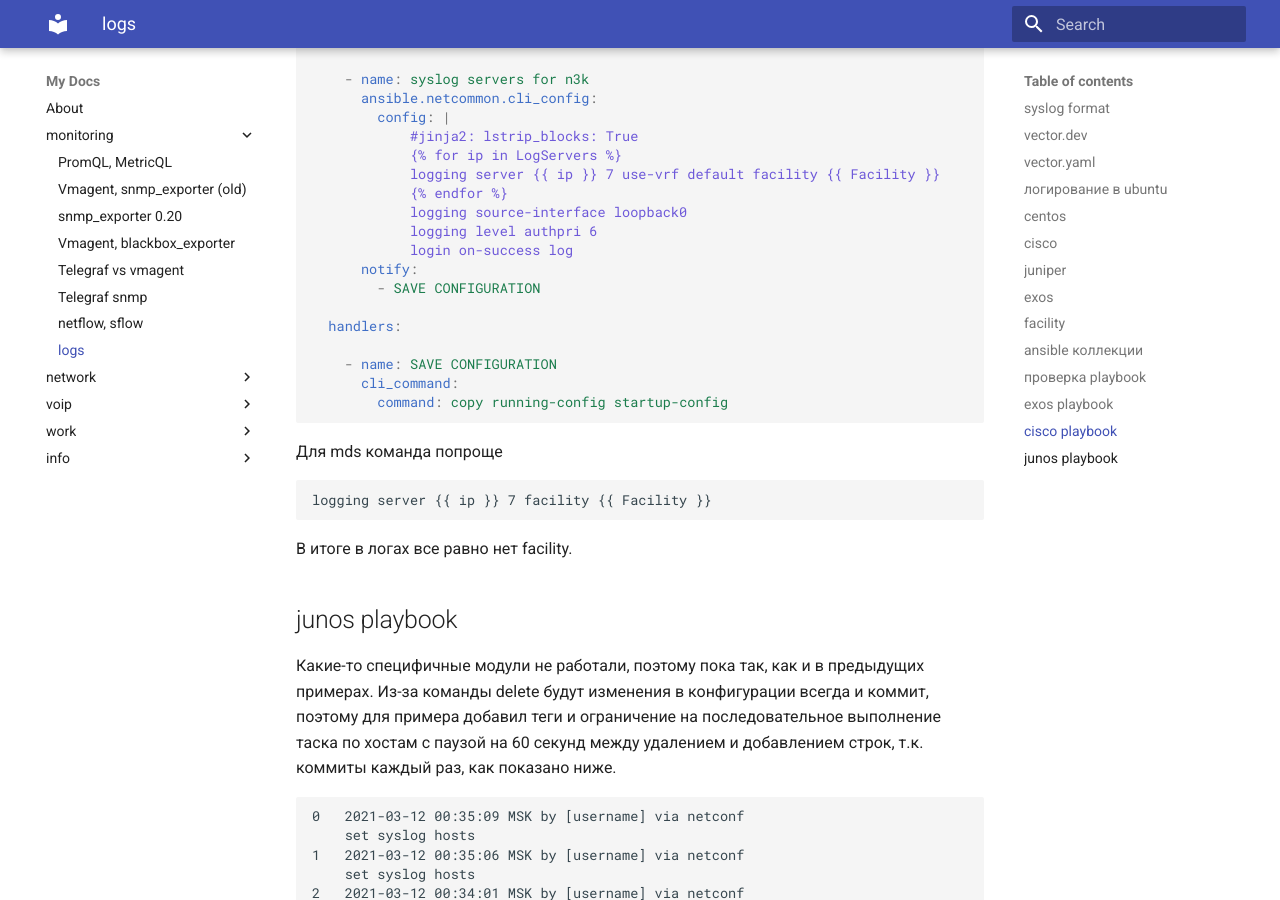
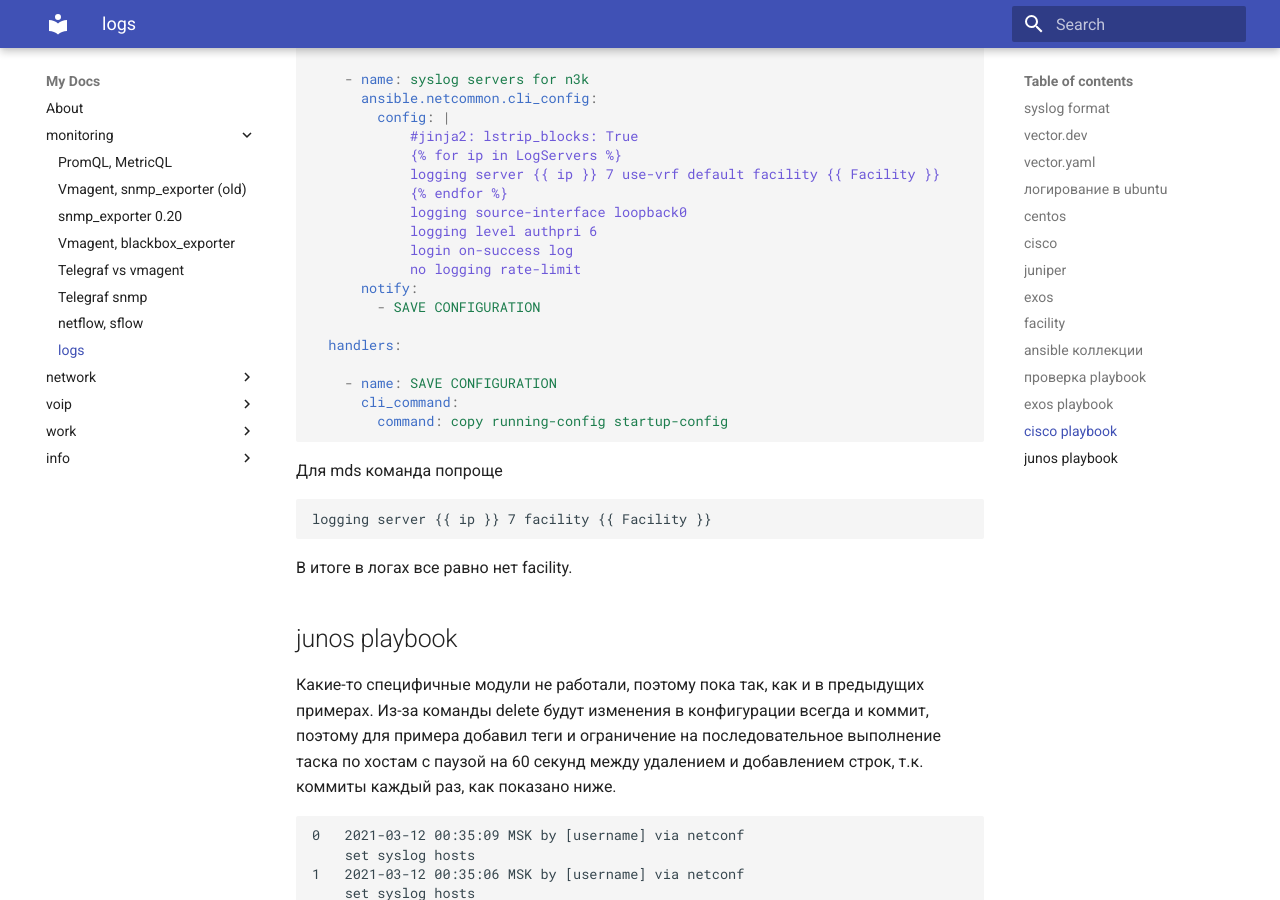
Before and after one commit to v98765/v98765.github.io, an MkDocs documentation site: the page built from docs/monitoring/logs.md, in a window 1280 px wide and 900 px high, scrolled down 5294 px. Built offline with MkDocs 1.6.1 and Material for MkDocs 9.7.7, drawn with Linux system fonts in a browser that asks for light colours.

Commit message:
disable rate-limit

```diff
--- a/docs/monitoring/logs.md
+++ b/docs/monitoring/logs.md
@@ -235,6 +235,7 @@ with_item тут не применить из-за ограничений мод
             logging source-interface loopback0
             logging level authpri 6
             login on-success log
+            no logging rate-limit
       notify:
         - SAVE CONFIGURATION
 
```
